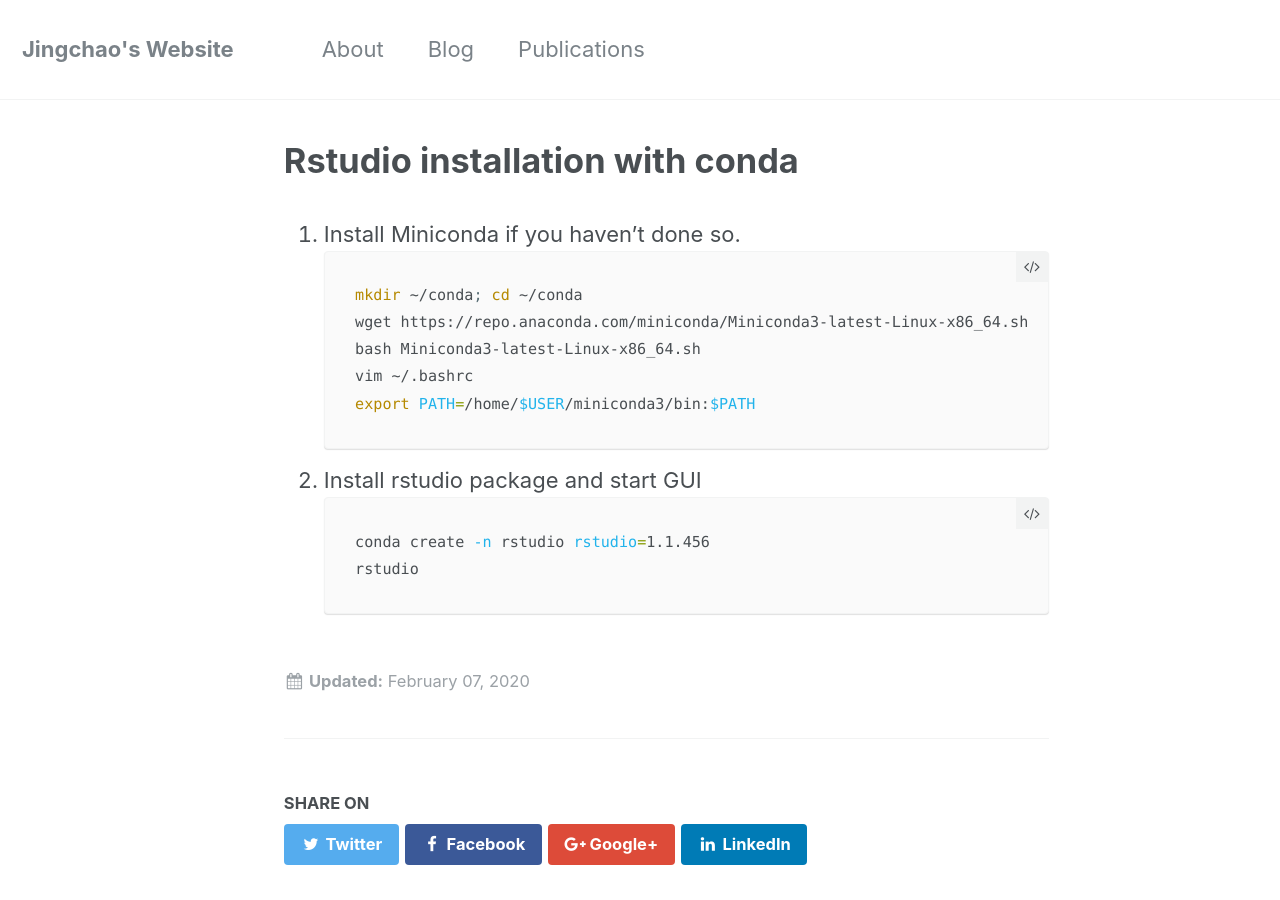
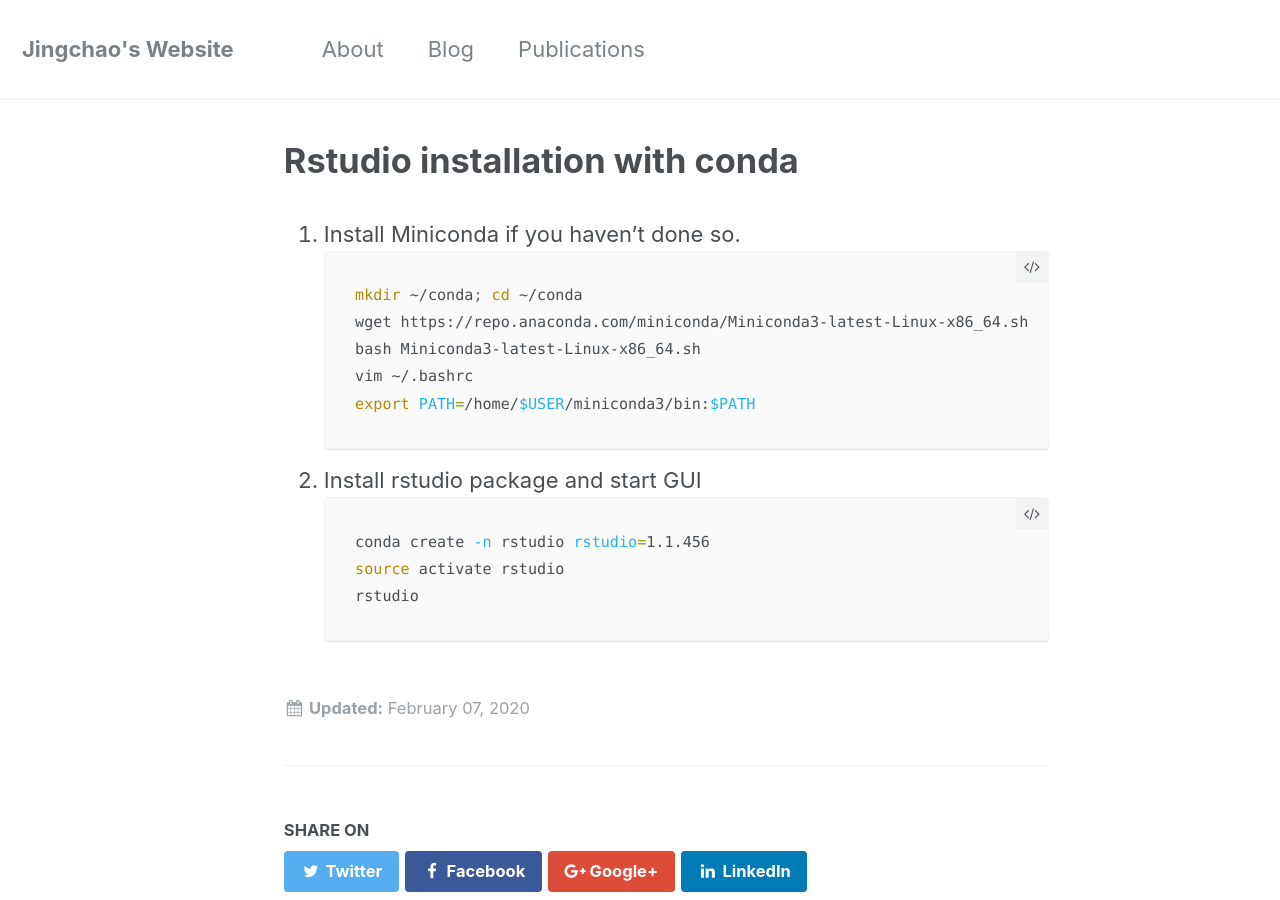
Before and after one commit to JingchaoZhang/JingchaoZhang.github.io, a Jekyll site: the page built from _posts/2020-02-07-Rstudio installation with conda.md, in a window 1280 px wide and 900 px high. Built offline with Jekyll 4.4.1, drawn with Linux system fonts in a browser that asks for light colours.

Commit message:
Update 2020-02-07-Rstudio installation with conda.md

````diff
--- a/_posts/2020-02-07-Rstudio installation with conda.md
+++ b/_posts/2020-02-07-Rstudio installation with conda.md
@@ -14,5 +14,6 @@
 2. Install rstudio package and start GUI
 ```bash
 conda create -n rstudio rstudio=1.1.456
+source activate rstudio
 rstudio
 ```
````
